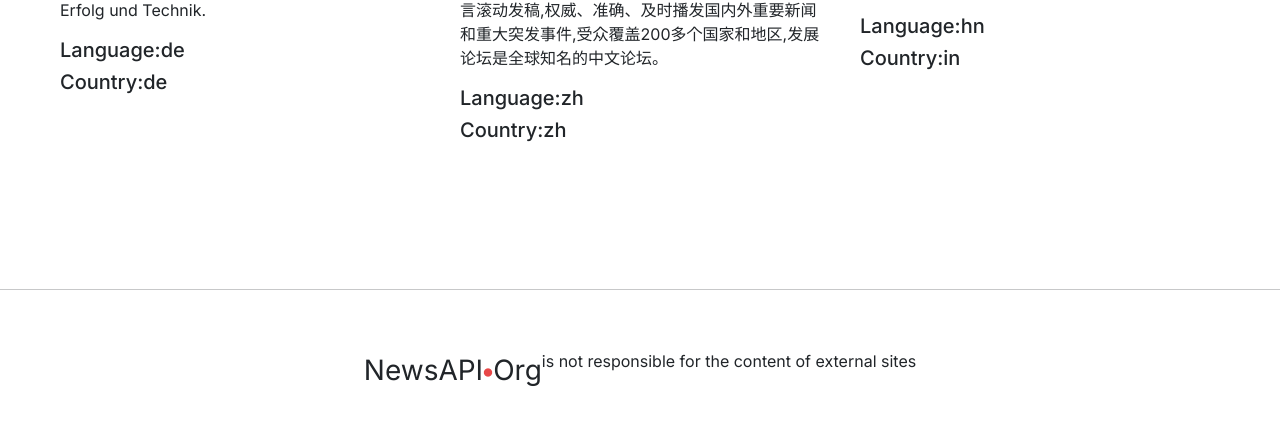
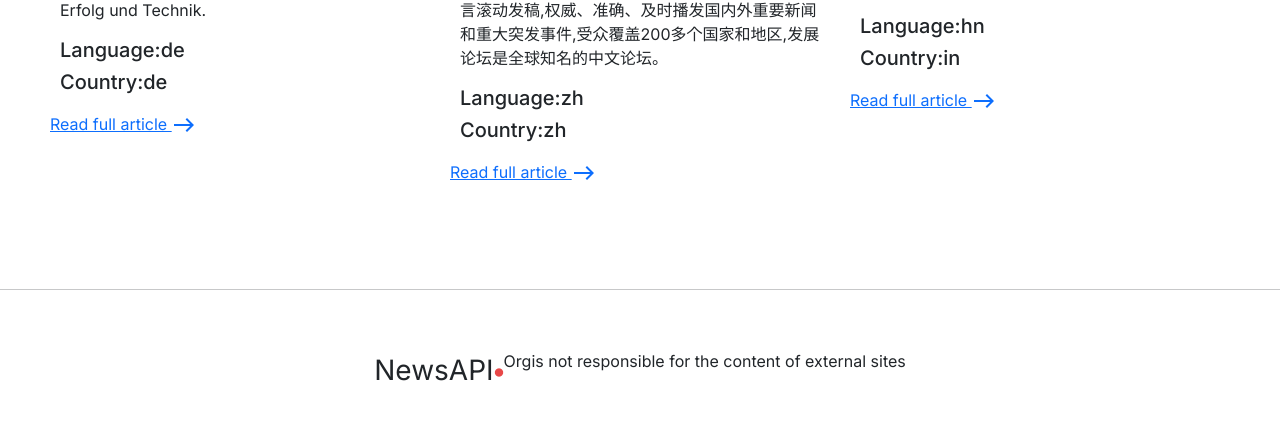
Before and after one commit to Swarnalata-Rana/news-application, a Next.js app: page / in a window 1280 px wide. Shown: the part 2078-2503 px from the top of the page. Built offline with nearby package versions, Linux system fonts and the light colour scheme.

Commit message:
second-commit

```diff
--- a/app/Articles.js
+++ b/app/Articles.js
@@ -1,14 +1,15 @@
 import React from 'react'
+import EastIcon from '@mui/icons-material/East';
 
 const Articles = (props) => {
 
     return (
         <>
             <div class="col-4 ">
-                <div className='img-row'>
+                <div className='img-row '  >
                     <img src={props.image} alt="" style={{ height: 170, width:376 }} />
                 </div>
-                <div className='deatails-data'>
+                <div className='deatails-data f-3'>
                     <h5>Title:</h5>
                     <h3>{props.title}</h3>
                     <h5>Description:</h5>
@@ -16,6 +17,7 @@ const Articles = (props) => {
                     <h5>Language:{props.language}</h5>
                     <h5>Country:{props.country}</h5>
                 </div>
+                <a href='read-data'>Read full article <EastIcon/> </a>
             </div>
         </>
     )
--- a/app/Footer.js
+++ b/app/Footer.js
@@ -3,20 +3,23 @@ import React from 'react'
 const Footer = () => {
     return (
         <>
-            <div className='main-div'>
+            <div className='main-div '>
                 <hr></hr>
                 <div className='d-flex justify-content-center ' >
-                    <div className='text-center' class="fs-3">NewsAPI
-                        <img src="red-logo-small.png" class="img-fluid" alt="show" />Org
+                    <div className='text-center' class="fs-3" style={{fontSize:'15px'}}>NewsAPI
+                        <img src="red-logo-small.png" class="img-fluid" alt="show" />
                     </div>
-                    <div>
-                        <p className='text-center'>is not responsible for the content of external sites</p>
+                    Org
+                    <div >
+                        <p className='text-center' > is not responsible for the content of external sites</p>
                     </div>
-
                 </div>
                 <div className='gap-footer'></div>
             </div>
+
+
         </>
+
     )
 }
 export default Footer;
--- a/app/page.js
+++ b/app/page.js
@@ -10,11 +10,11 @@ import Search from "./Search";
 import { articles_datas } from "./data.js";
 import React, { useState } from 'react';
 
-export default function Home() {
+const Page = () => {
     const [articles, setMovies] = useState(articles_datas)
-    // const articlesdata = () => {
-    //     setMovies(articlesdata)
-    // }
+    const articlesdata = () => {
+        setMovies(articlesdata)
+    }
 
     return (
         <>
@@ -22,7 +22,7 @@ export default function Home() {
                 <Header />
                 <Search />
                 <div className='main-article-box'>
-                    <div className=' flex-container  box'>
+                    <div className=' flex-container box'>
                         {articles.map(movie => (
                             <Articles
                                 title={movie.name}
@@ -39,3 +39,4 @@ export default function Home() {
         </>
     );
 }
+export default Page;
```
Also changed, not shown: app/read-data/page.js (added, +8 -0 lines), package.json (+8 -1 lines), 1 other file (tests, documents, lock files or other folders).
